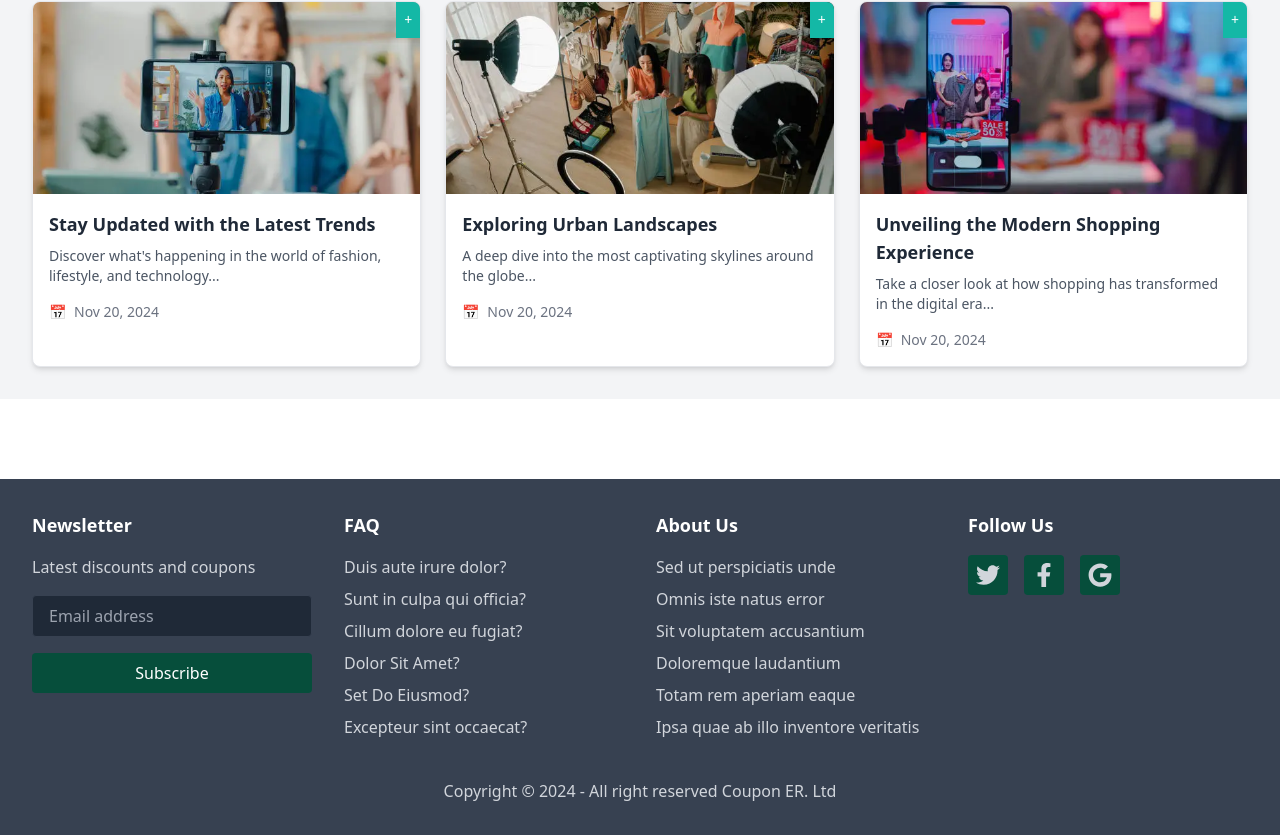
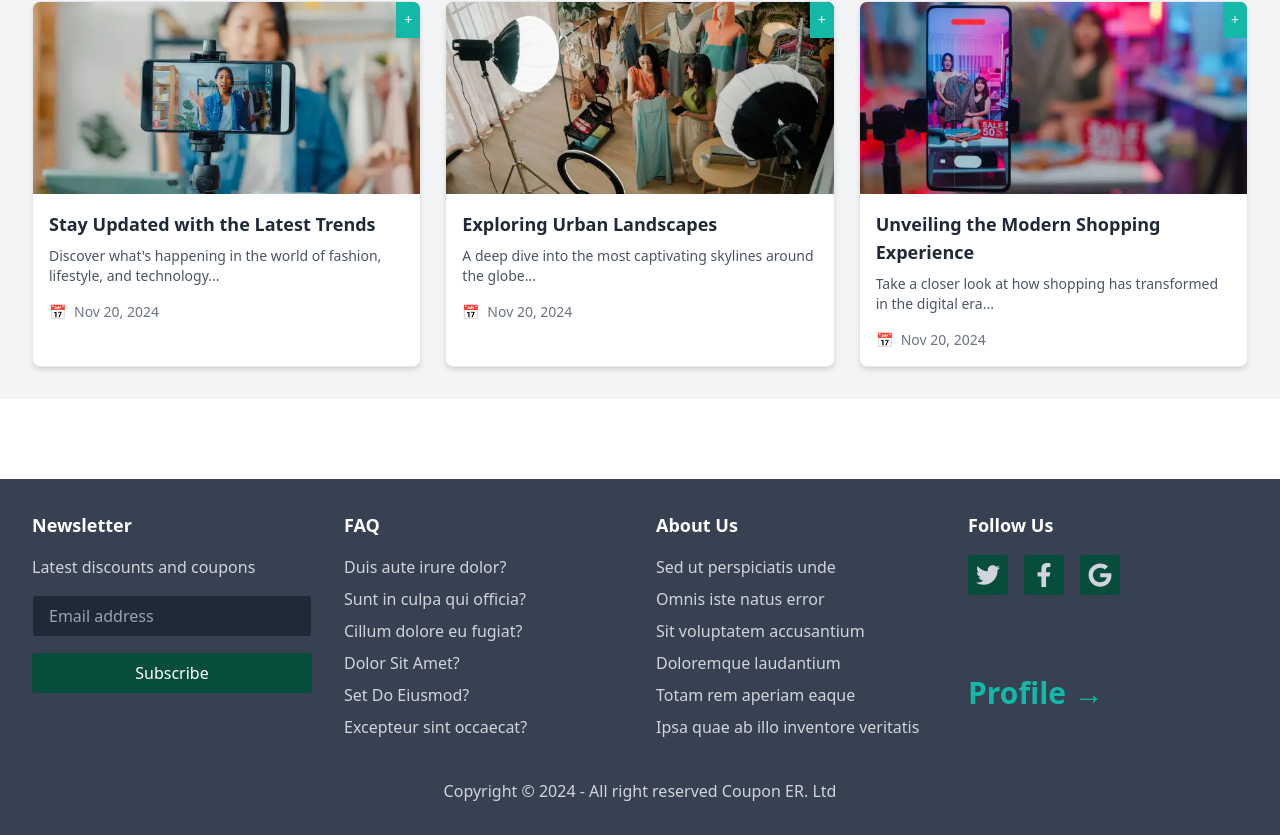
Before and after one commit to chayon1001/coupon-collection, a React (Vite) app: page / in a window 1280 px wide. Shown: the part 1779-2614 px from the top of the page. Built offline with nearby package versions, Linux system fonts and the light colour scheme; no server answers.

Commit message:
added the footer link with user profile also fixed the responsive part

```diff
--- a/src/components/Banner/Banner.jsx
+++ b/src/components/Banner/Banner.jsx
@@ -20,7 +20,7 @@ const Banner = () => {
                     <a href="#slide2" className="btn btn-circle">❯</a>
                 </div>
 
-                <div className='absolute left-64 top-32'>
+                <div className='absolute px-14 md:px-28 lg:px-0 lg:left-96 top-32'>
                     <h3 className='text-center text-slate-700 font-semibold text-2xl'>Only the best discounts & coupons</h3>
                     <p className='text-center my-3 text-slate-700'>Over 17 working discount & coupon codes is active for 3 users, enjoy!</p>
 
--- a/src/components/Footer/Footer.jsx
+++ b/src/components/Footer/Footer.jsx
@@ -1,5 +1,6 @@
 import React from "react";
 import { FaTwitter, FaFacebookF, FaGoogle } from "react-icons/fa";
+import { Link } from "react-router-dom";
 
 const Footer = () => {
     return (
@@ -33,7 +34,6 @@ const Footer = () => {
                     </ul>
                 </div>
 
-                {/* About Us Section */}
                 <div>
                     <h3 className="text-white font-bold text-lg mb-4">About Us</h3>
                     <ul className="space-y-2">
@@ -69,6 +69,16 @@ const Footer = () => {
                             <FaGoogle size={24} />
                         </a>
                     </div>
+
+                    <Link to='/my-profile'>
+                        <div className="pt-16">
+                            <a
+                                href="#"
+                                className="block mt-4 text-teal-500 font-bold text-3xl hover:underline" >
+                                Profile &rarr;
+                            </a>
+                        </div>
+                    </Link>
                 </div>
             </div>
 
```
